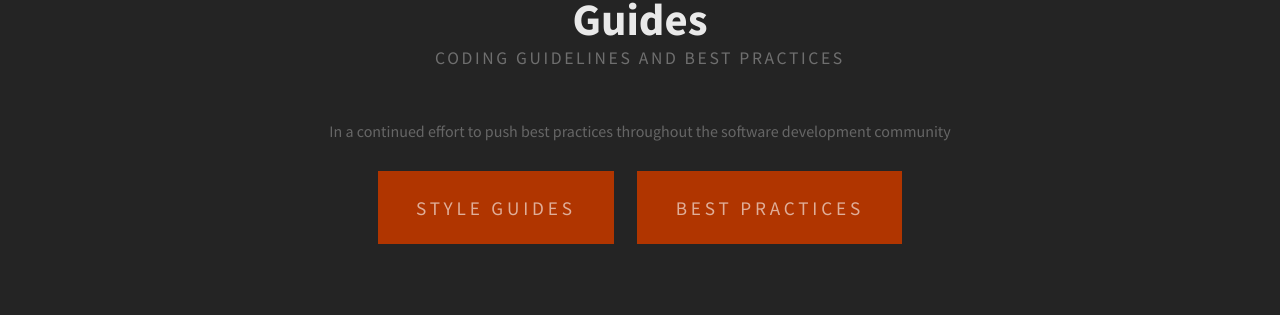
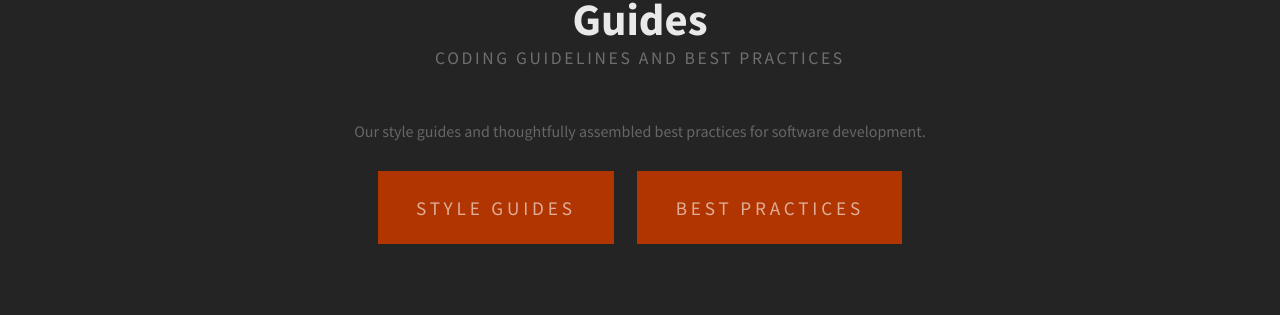
Before and after one commit to darora/palantir-baseline.github.io, a Jekyll site: the page built from index.html, in a window 1280 px wide and 900 px high, scrolled down 786 px. Shown: the part 417-732 px from the top of the window. Built offline with Jekyll 4.4.1, drawn with Linux system fonts in a browser that asks for light colours; nearby versions of some CDN libraries; some of the changed text lies outside the part shown.

Commit message:
Rewrite tagline and description of guides

```diff
--- a/index.html
+++ b/index.html
@@ -60,8 +60,7 @@
             <h2>Guides</h2>
             <span class="byline">Coding guidelines and best practices</span></div>
         <div class="content">
-            <p>In a continued effort to push best practices throughout the software development
-                community </p>
+            <p>Our style guides and thoughtfully assembled best practices for software development.</p>
             <a href="https://github.com/palantir-baseline/styleguides" class="button">Style Guides</a>
             <a href="https://github.com/palantir-baseline/best-practices" class="button">Best Practices</a>
         </div>
```
Also changed, not shown: other parts of index.html (+1 -1 lines).
